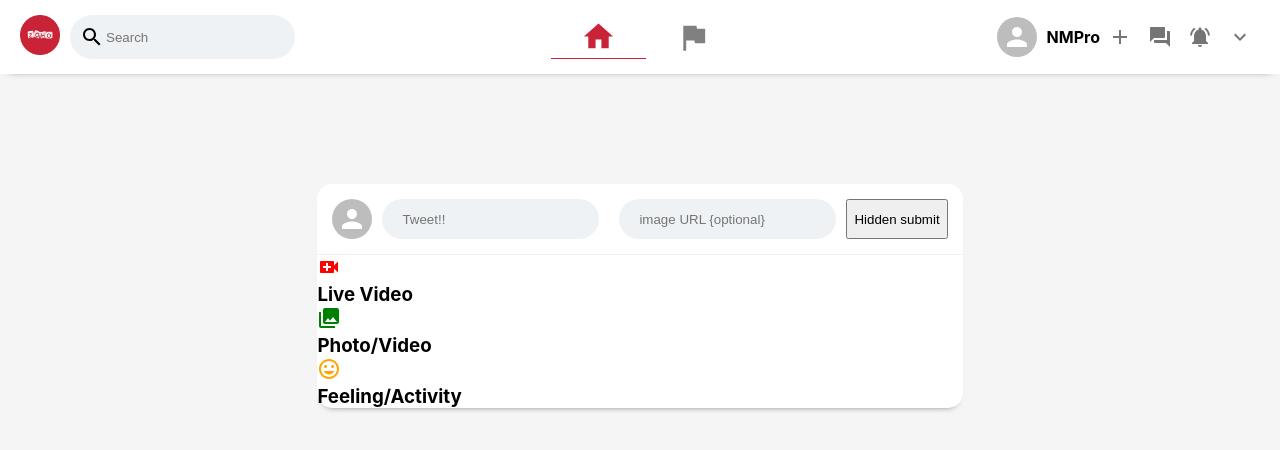
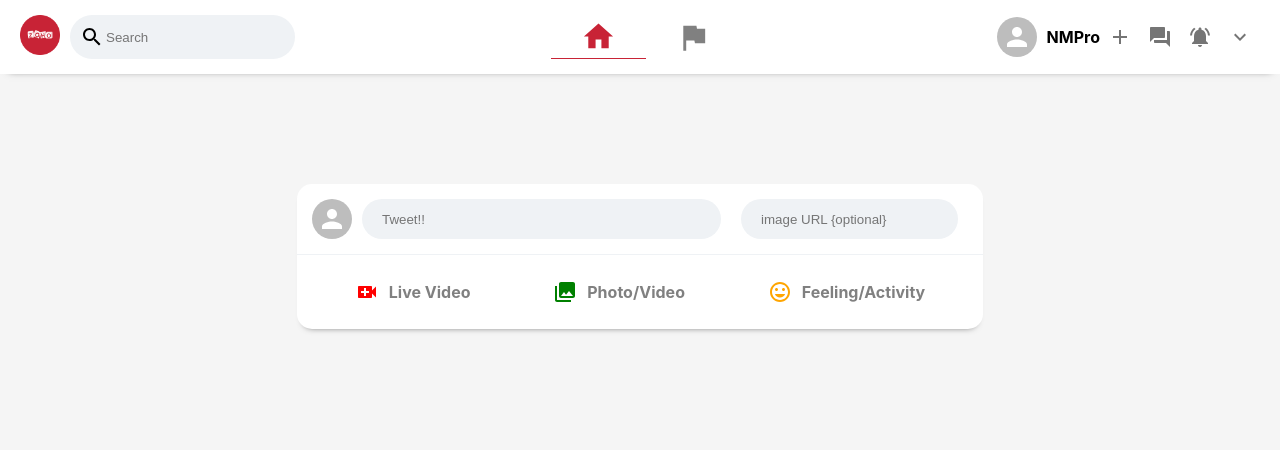
Before and after one commit to nitinmano/Social-Media-App, a React (Create React App) app: page / in a window 1280 px wide. Shown: the top 450 px of the page. Built offline with nearby package versions, Linux system fonts and the light colour scheme.

Commit message:
mini changes

```diff
--- a/src/MessageSender.css
+++ b/src/MessageSender.css
@@ -1,16 +1,16 @@
 .messageSender {
   display: flex;
+  margin-top: 30px;
   flex-direction: column;
-  margin-top: 30px;
   background-color: white;
   border-radius: 15px;
   box-shadow: 0px 5px 7px -7px rgba(0, 0, 0, 0.75);
+  width: 70%;
 }
 
 .messageSender__top {
   display: flex;
   border-bottom: 1px solid #eff2f5;
-
   padding: 15px;
 }
 .messageSender__top > form {
@@ -25,3 +25,36 @@
   border-radius: 999px;
   background-color: #eff2f5;
 }
+.messageSender__top > form > button {
+  display: none;
+}
+
+.messageSender__input {
+  flex-grow: 2;
+}
+/* .messageSender__image {
+  flex: 1;
+} */
+.messageSender__bottom{
+  display: flex;
+  flex-direction: row;
+  justify-content: space-evenly;
+}
+.messageSender__option{
+  cursor: pointer;
+  padding: 20px;
+  display: flex;
+  align-items: center;
+  color: gray;
+  margin: 5px;
+}
+.messageSender__option>h3{
+  font-size: medium;
+  margin-left: 10px;
+
+}
+
+.messageSender__option:hover{
+  background-color: #eff2f5;
+  border-radius: 20px;
+}
--- a/src/MessageSender.js
+++ b/src/MessageSender.js
@@ -16,12 +16,8 @@ function MessageSender() {
       <div className="messageSender__top">
         <Avatar />
         <form>
-          <input
-            className="messageSender__input"
-            placeholder={"Tweet!!"}
-            type="text"
-          />
-          <input placeholder="image URL {optional}" />
+          <input className="messageSender__input" placeholder={"Tweet!!"} />
+          <input className="messageSender__image" placeholder="image URL {optional}" />
           <button onClick={handleSubmit} type="submit">
             Hidden submit
           </button>
@@ -32,11 +28,15 @@ function MessageSender() {
         <div className="messageSender__option">
           <VideoCallIcon style={{ color: "red" }} />
           <h3>Live Video</h3>
+        </div>
+        <div className="messageSender__option">
           <PhotoLibraryIcon style={{ color: "green" }} />
           <h3>Photo/Video</h3>
+        </div>
+        <div className="messageSender__option">
           <InsertEmoticonIcon style={{ color: "orange" }} />
           <h3>Feeling/Activity</h3>
-        </div>
+          </div>
       </div>
     </div>
   );
```
